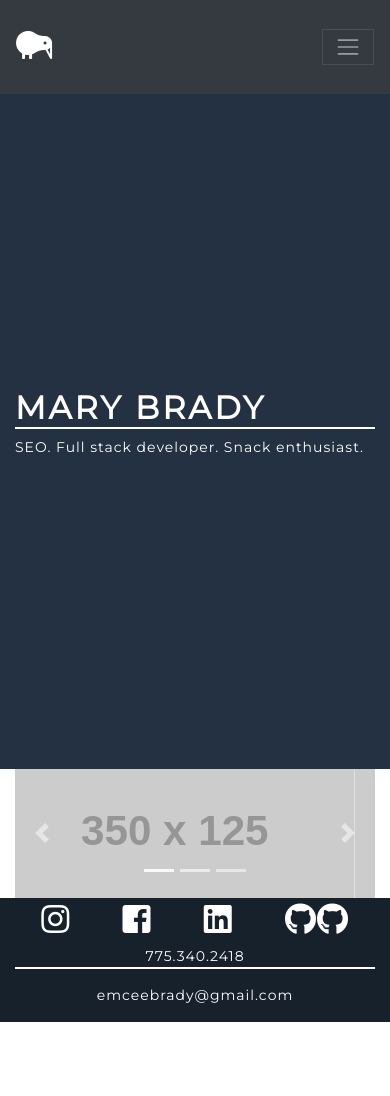
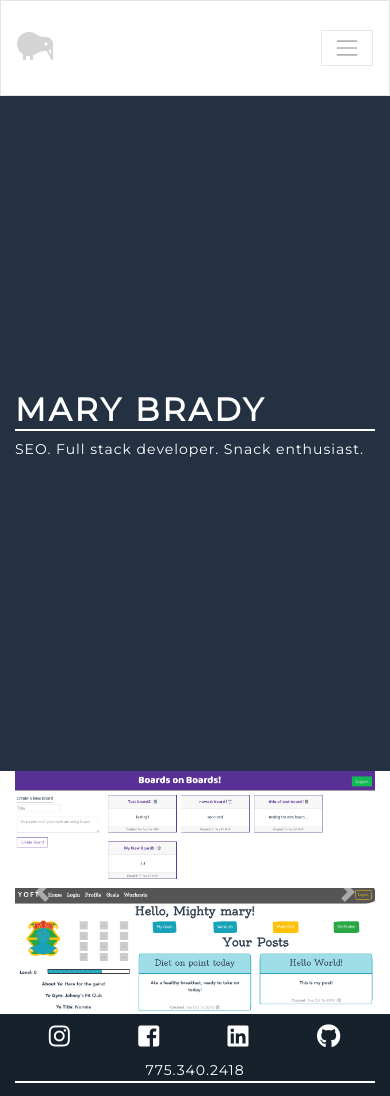
Before and after one commit to mary-brady/mary-brady.github.io, a plain HTML site: page index.html in a window 390 px wide. Shown: the top 1096 px of the page. Before the commit the page ends 1022 px from the top, so only its background shows below. Drawn offline with nearby package versions, Linux system fonts and the light colour scheme; placeholder pictures from the web are drawn by us.

Commit message:
trying to get the carousel to work

```diff
--- a/assets/style.css
+++ b/assets/style.css
@@ -63,8 +63,9 @@
 a {
     color: inherit;
 }
-i {
+.kiwi {
     font-size: 2rem;
+    color: rgb(212, 212, 212);
 }
 h1 {
     color: white;
--- a/index.html
+++ b/index.html
@@ -15,9 +15,9 @@
 </head>
 
 <body>
-    <nav class="navbar navbar-expand-lg navbar-dark bg-dark container-fluid">
+    <nav class="navbar navbar-expand-lg navbar-light bg-light container-fluid">
         <a class="navbar-brand" href="https://mary-brady.github.io/">
-            <i class="fas fa-kiwi-bird"></i>
+            <i class="fas fa-kiwi-bird kiwi"></i>
         </a>
         <button class="navbar-toggler" type="button" data-toggle="collapse" data-target="#navbarColor02" aria-controls="navbarColor02"
             aria-expanded="false" aria-label="Toggle navigation">
@@ -53,20 +53,20 @@
             <div class="col-12">
                 <div id="projectPortfolio" class="carousel slide" data-ride="carousel">
                     <ol class="carousel-indicators">
-                        <li data-target="#carouselIndicators" data-slide-to="0" class="active"></li>
-                        <li data-target="#carouselIndicators" data-slide-to="1"></li>
-                        <li data-target="#carouselIndicators" data-slide-to="2"></li>
+                        <li data-target="#projectPortfolio" data-slide-to="0" class="active"></li>
+                        <li data-target="#projectPortfolio" data-slide-to="1"></li>
+                        <li data-target="#projectPortfolio" data-slide-to="2"></li>
                     </ol>
                     <div class="carousel-inner">
-                        <div class="carousel-item active">
-                            <img class="d-block w-100" src="//placehold.it/350x125" alt="KanBan">
+                        <div class="item active">
+                            <img src="./assets/KanBan.png" alt="KanBan" style="width:100%">
                         </div>
-                        <div class="carousel-item">
-                            <img class="d-block w-100" src="//placehold.it/350x125" alt="YOFT">
+                        <div class="item">
+                            <img src="./assets/YOFT.png" alt="YOFT" style="width:100%">
                         </div>
-                        <div class="carousel-item">
+                        <!-- <div class="item">
                             <img class="d-block w-100" src="//placehold.it/350x125" alt="Keepr">
-                        </div>
+                        </div> -->
                     </div>
                     <a class="carousel-control-prev" href="#carouselIndicators" role="button" data-slide="prev">
                         <span class="carousel-control-prev-icon" aria-hidden="true"></span>
@@ -82,7 +82,7 @@
     </main>
     <footer class="footer container-fluid">
         <div class="row h20 justify-content-between text-center align-items-center set-height">
-            <div class="col-sm-6 col-12 connections">
+            <div class="col-sm-6 connections">
                 <!-- <ul> -->
                 <li>
                     <a href="https://www.instagram.com/marydisagrees" target="_blank">
@@ -101,13 +101,12 @@
                 </li>
                 <li>
                     <a href="https://github.com/mary-brady" target="_blank">
-                        <i class="fab fa-github">
+                        <i class="fab fa-github"></i>
                     </a>
-                    </i>
                 </li>
                 <!-- </ul> -->
             </div>
-            <div class="col-sm-6 col-12">
+            <div class="col-sm-6">
                 <p class="bordera">775.340.2418</p>
                 <p>emceebrady@gmail.com</p>
             </div>
@@ -120,5 +119,3 @@
     crossorigin="anonymous"></script>
 <script src="https://cdnjs.cloudflare.com/ajax/libs/popper.js/1.12.9/umd/popper.min.js" integrity="sha384-ApNbgh9B+Y1QKtv3Rn7W3mgPxhU9K/ScQsAP7hUibX39j7fakFPskvXusvfa0b4Q"
     crossorigin="anonymous"></script>
-<script src="https://maxcdn.bootstrapcdn.com/bootstrap/4.0.0/js/bootstrap.min.js" integrity="sha384-JZR6Spejh4U02d8jOt6vLEHfe/JQGiRRSQQxSfFWpi1MquVdAyjUar5+76PVCmYl"
-    crossorigin="anonymous"></script>
```
Also changed, not shown: assets/KanBan.png (added), assets/YOFT.png (added).
